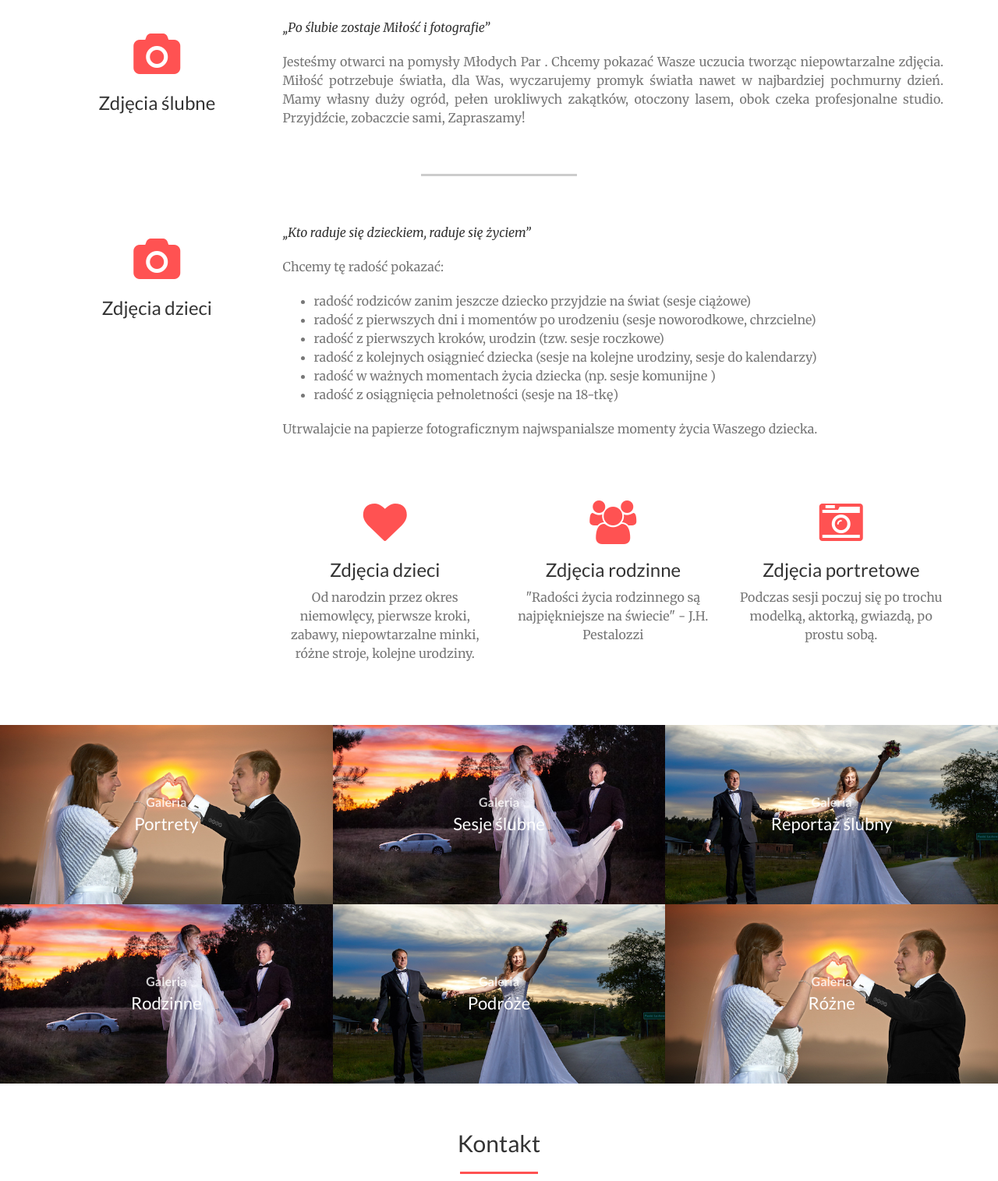
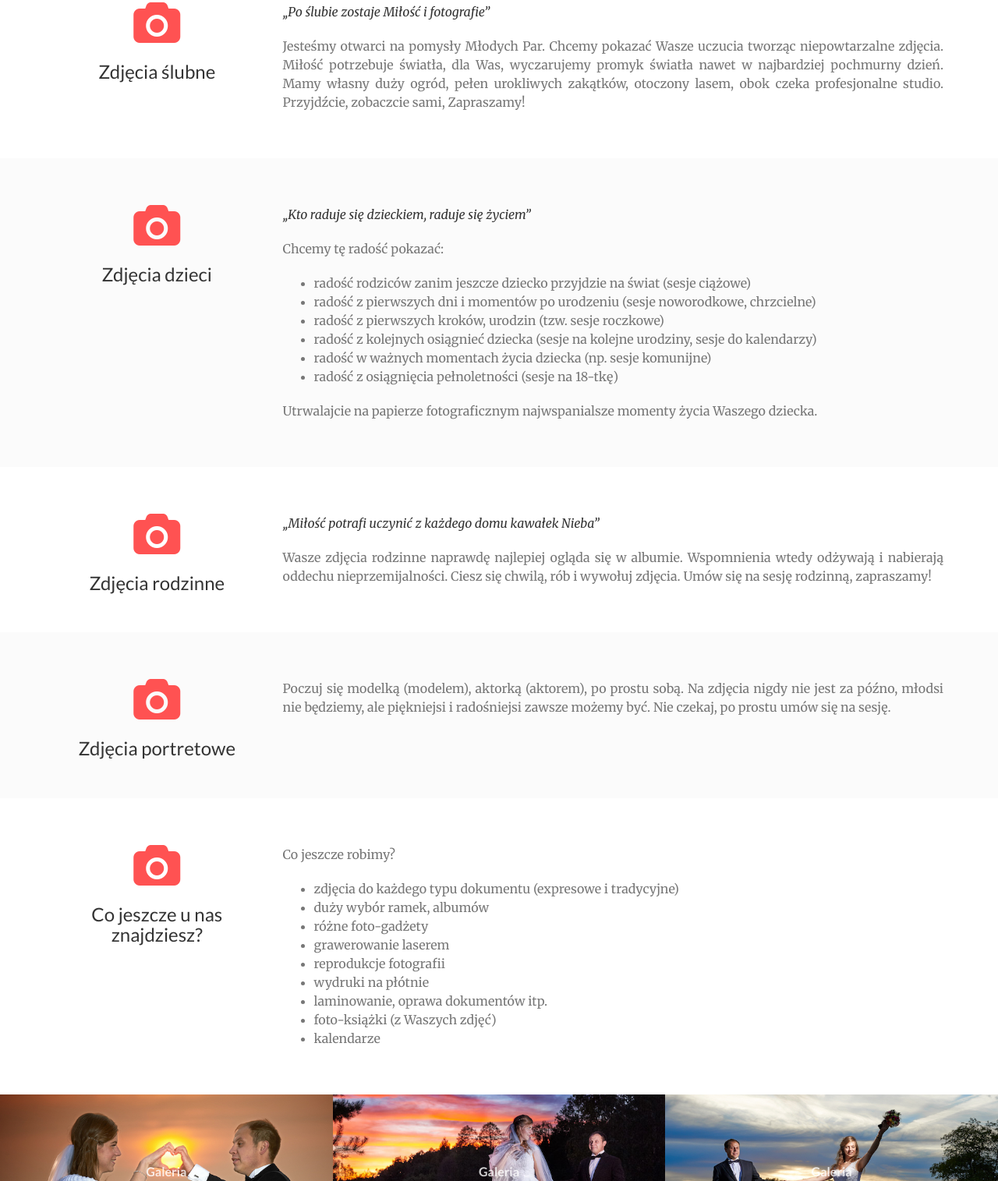
Before and after one commit to DawidMyslak/apfoto, a website: page index.html in a window 1280 px wide. Shown: the part 1285-2800 px from the top of the page at 78% size. Drawn offline with nearby package versions, Linux system fonts and the light colour scheme.

Commit message:
HTML/CSS

```diff
--- a/index.html
+++ b/index.html
@@ -84,7 +84,7 @@
 		</div>
 	</header>
 
-	<aside class="bg-dark" id="about">
+	<section class="bg-dark" id="about">
 		<div class="container">
 			<div class="row">
 				<div class="col-lg-8 col-lg-offset-2 text-center">
@@ -97,10 +97,10 @@
 				</div>
 			</div>
 		</div>
-	</aside>
+	</section>
 
 	<section id="services">
-		<div class="container">
+		<div class="container services-container">
 			<div class="row">
 				<div class="col-lg-12 text-center">
 					<h2 class="section-heading">Oferta</h2>
@@ -109,32 +109,28 @@
 			</div>
 		</div>
 		<div class="container">
-
-			<div class="row service-row">
+			<div class="row">
 				<div class="col-lg-3 text-center">
-					<div class="service-box">
 					<i class="fa fa-4x fa-camera text-primary sr-icons"></i>
 					<h3>Zdjęcia ślubne</h3>
 				</div>
-				</div>
 				<div class="col-lg-9">
 					<p class="text-quoted">„Po ślubie zostaje Miłość i fotografie”</p>
-					<p class="text-muted text-justify">Jesteśmy otwarci na pomysły Młodych Par . Chcemy pokazać Wasze uczucia
-						tworząc niepowtarzalne zdjęcia. Miłość potrzebuje światła, dla Was, wyczarujemy promyk światła nawet w najbardziej
-						pochmurny dzień. Mamy własny duży ogród, pełen urokliwych zakątków, otoczony lasem, obok czeka profesjonalne studio.
-						Przyjdźcie, zobaczcie sami, Zapraszamy!
+					<p class="text-muted text-justify">Jesteśmy otwarci na pomysły Młodych Par. Chcemy pokazać Wasze uczucia tworząc niepowtarzalne zdjęcia. Miłość potrzebuje
+						światła, dla Was, wyczarujemy promyk światła nawet w najbardziej pochmurny dzień. Mamy własny duży ogród, pełen urokliwych
+						zakątków, otoczony lasem, obok czeka profesjonalne studio. Przyjdźcie, zobaczcie sami, Zapraszamy!
 					</p>
 				</div>
 			</div>
+		</div>
+	</section>
 
-            <hr class="light">
-
-			<div class="row service-row">
+	<section class="bg-light">
+		<div class="container">
+			<div class="row">
 				<div class="col-lg-3 text-center">
-					<div class="service-box">
 					<i class="fa fa-4x fa-camera text-primary sr-icons"></i>
 					<h3>Zdjęcia dzieci</h3>
-					</div>
 				</div>
 				<div class="col-lg-9">
 					<p class="text-quoted">„Kto raduje się dzieckiem, raduje się życiem”</p>
@@ -144,36 +140,66 @@
 						<li>radość z pierwszych dni i momentów po urodzeniu (sesje noworodkowe, chrzcielne)</li>
 						<li>radość z pierwszych kroków, urodzin (tzw. sesje roczkowe)</li>
 						<li>radość z kolejnych osiągnieć dziecka (sesje na kolejne urodziny, sesje do kalendarzy)</li>
-						<li>radość w ważnych momentach życia dziecka (np. sesje komunijne )</li>
+						<li>radość w ważnych momentach życia dziecka (np. sesje komunijne)</li>
 						<li>radość z osiągnięcia pełnoletności (sesje na 18-tkę)</li>
 					</ul>
 					<p class="text-muted text-justify">Utrwalajcie na papierze fotograficznym najwspanialsze momenty życia Waszego dziecka.</p>
 				</div>
 			</div>
+		</div>
+	</section>
 
+	<section>
+		<div class="container">
 			<div class="row">
-				<div class="col-lg-3 col-md-6 text-center">
+				<div class="col-lg-3 text-center">
+					<i class="fa fa-4x fa-camera text-primary sr-icons"></i>
+					<h3>Zdjęcia rodzinne</h3>
 				</div>
-				<div class="col-lg-3 col-md-6 text-center">
-					<div class="service-box">
-						<i class="fa fa-4x fa-heart text-primary sr-icons"></i>
-						<h3>Zdjęcia dzieci</h3>
-						<p class="text-muted">Od narodzin przez okres niemowlęcy, pierwsze kroki, zabawy, niepowtarzalne minki, różne stroje, kolejne urodziny.</p>
+				<div class="col-lg-9">
+					<p class="text-quoted">„Miłość potrafi uczynić z każdego domu kawałek Nieba”</p>
+					<p class="text-muted text-justify">Wasze zdjęcia rodzinne naprawdę najlepiej ogląda się w albumie. Wspomnienia wtedy odżywają i nabierają oddechu nieprzemijalności.
+						Ciesz się chwilą, rób i wywołuj zdjęcia. Umów się na sesję rodzinną, zapraszamy!</p>
 				</div>
 			</div>
-				<div class="col-lg-3 col-md-6 text-center">
-					<div class="service-box">
-						<i class="fa fa-4x fa-users text-primary sr-icons"></i>
-						<h3>Zdjęcia rodzinne</h3>
-						<p class="text-muted">"Radości życia rodzinnego są najpiękniejsze na świecie" - J.H. Pestalozzi</p>
+		</div>
+	</section>
+
+	<section class="bg-light">
+		<div class="container">
+			<div class="row">
+				<div class="col-lg-3 text-center">
+					<i class="fa fa-4x fa-camera text-primary sr-icons"></i>
+					<h3>Zdjęcia portretowe</h3>
+				</div>
+				<div class="col-lg-9">
+					<p class="text-muted text-justify">Poczuj się modelką (modelem), aktorką (aktorem), po prostu sobą. Na zdjęcia nigdy nie jest za późno, młodsi nie będziemy,
+						ale piękniejsi i radośniejsi zawsze możemy być. Nie czekaj, po prostu umów się na sesję.</p>
 				</div>
 			</div>
-				<div class="col-lg-3 col-md-6 text-center">
-					<div class="service-box">
-						<i class="fa fa-4x fa-camera-retro text-primary sr-icons"></i>
-						<h3>Zdjęcia portretowe</h3>
-						<p class="text-muted">Podczas sesji poczuj się po trochu modelką, aktorką, gwiazdą, po prostu sobą.</p>
 		</div>
+	</section>
+
+	<section>
+		<div class="container">
+			<div class="row">
+				<div class="col-lg-3 text-center">
+					<i class="fa fa-4x fa-camera text-primary sr-icons"></i>
+					<h3>Co jeszcze u nas znajdziesz?</h3>
+				</div>
+				<div class="col-lg-9">
+					<p class="text-muted text-justify">Co jeszcze robimy?</p>
+					<ul class="text-muted">
+						<li>zdjęcia do każdego typu dokumentu (expresowe i tradycyjne)</li>
+						<li>duży wybór ramek, albumów</li>
+						<li>różne foto-gadżety</li>
+						<li>grawerowanie laserem</li>
+						<li>reprodukcje fotografii</li>
+						<li>wydruki na płótnie</li>
+						<li>laminowanie, oprawa dokumentów itp.</li>
+						<li>foto-książki (z Waszych zdjęć)</li>
+						<li>kalendarze</li>
+					</ul>
 				</div>
 			</div>
 		</div>
@@ -295,8 +321,8 @@
 		</div>
 	</section>
 
-	<aside id="location" class="bg-dark">
-		<div class="container">
+	<section id="location" class="bg-dark">
+		<div class="container location-container">
 			<div class="row">
 				<div class="col-lg-12 text-center">
 					<h2 class="section-heading">Lokalizacja</h2>
@@ -324,7 +350,7 @@
 				</div>
 			</div>
 		</div>
-	</aside>
+	</section>
 
 	<!-- jQuery -->
 	<script src="vendor/jquery/jquery.min.js"></script>
--- a/less/creative.less
+++ b/less/creative.less
@@ -16,12 +16,6 @@ hr {
     border-color: @theme-primary;
     border-width: 3px;
     max-width: 100px;
-}
-
-hr.light {
-    border-color: @gray-lighter;
-    margin-bottom: 60px;
-    max-width: 200px;
 }
 
 a {
@@ -60,6 +54,10 @@ p, ul {
     color: white;
 }
 
+.bg-light {
+    background-color: @gray-lighter;
+}
+
 .text-faded {
     color: fade(white, 80%);
 }
@@ -70,14 +68,24 @@ p, ul {
 
 .text-quoted {
     font-style: italic;
+    text-align: center;
+    @media (min-width: 768px) {
+        text-align: left;
+    }
+}
+
+.services-container {
+    margin-bottom: 40px;
+}
+
+.location-container {
+    h3 {
+        text-decoration: underline;
+    }
 }
 
 section {
-    padding: 60px 0;
-}
-
-aside {
-    padding: 60px 0;
+    padding: 60px 0 40px 0;
 }
 
 .no-padding {
@@ -239,21 +247,6 @@ header {
     margin-top: 0;
 }
 
-.service-box {
-    max-width: 400px;
-    margin: 50px auto 0;
-    @media (min-width: 992px) {
-        margin: 20px auto 0;
-    }
-}
-
-.service-row {
-    @media (min-width: 992px) {
-        margin-top: 40px;
-        margin-bottom: 40px;
-    }
-}
-
 .portfolio-box {
     position: relative;
     display: block;
--- a/less/variables.less
+++ b/less/variables.less
@@ -9,4 +9,4 @@
 @gray-dark:        lighten(@gray-base, 20%);   // #333
 @gray:             lighten(@gray-base, 33.5%); // #555
 @gray-light:       lighten(@gray-base, 46.7%); // #777
-@gray-lighter:     lighten(@gray-base, 80%); // #ccc
+@gray-lighter:     lighten(@gray-base, 98.5%); // #fbfbfb
```
Also changed, not shown: css/creative.css, css/creative.min.css. Lines whose indentation alone changed are shown as unchanged.
